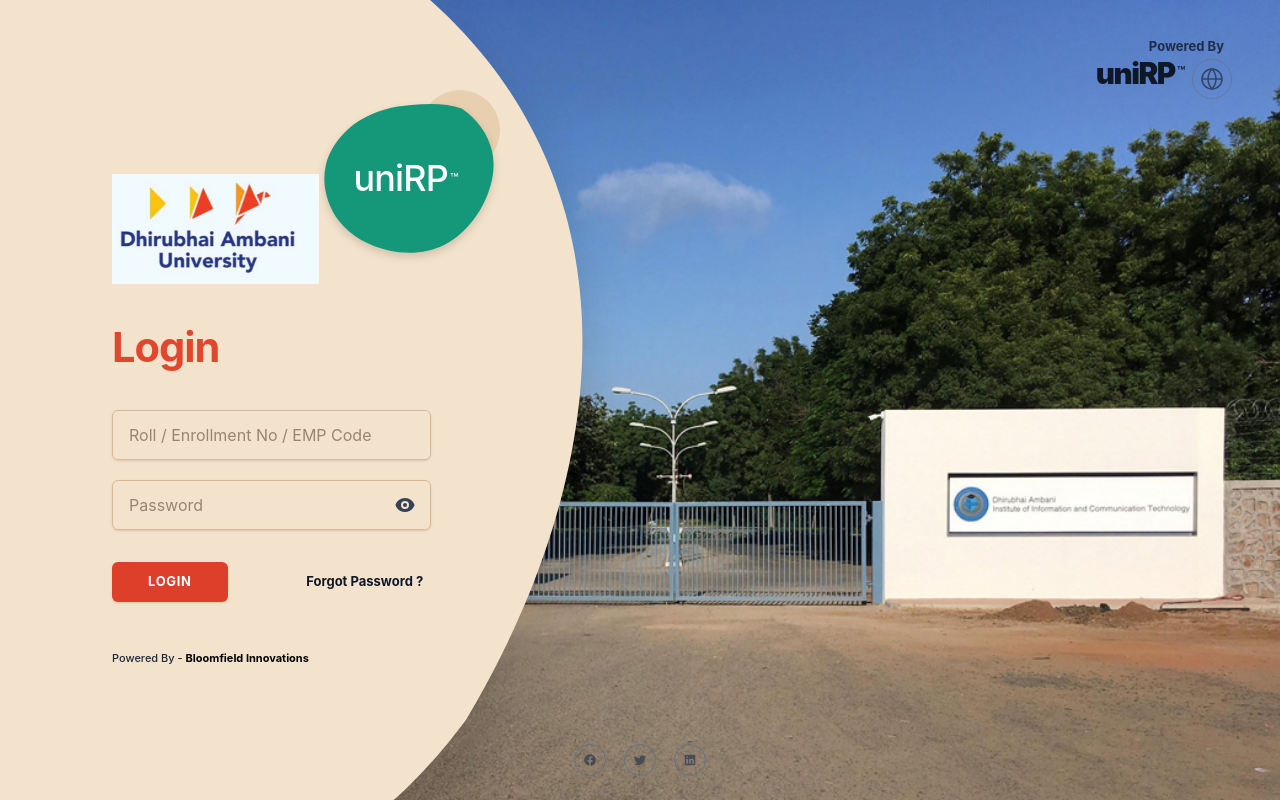
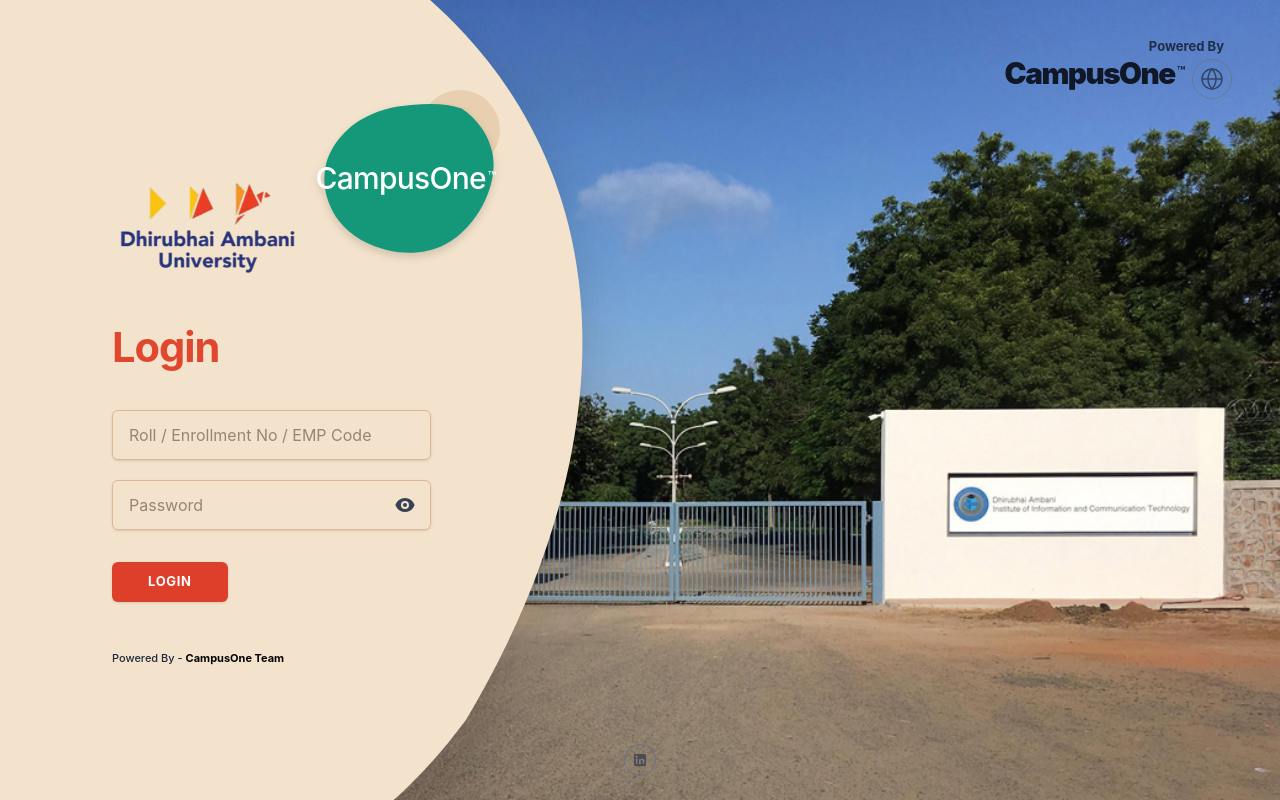
Before and after one commit to durgeshkhushlani/CampusOne-Personal, a React (Vite) app in the folder client/: page /login in a window 1280 px wide. Built offline with nearby package versions, Linux system fonts and the light colour scheme; no server answers.

Commit message:
style: update logo, branding text, and footer icons

```diff
--- a/client/src/pages/Login.jsx
+++ b/client/src/pages/Login.jsx
@@ -71,7 +71,7 @@
               <path fill="#159779" d="M49,-64C63.2,-54.6,74.1,-39.7,77.7,-23.5C81.4,-7.3,77.7,10.3,69.5,26.4C61.3,42.4,48.5,57,32.7,65C16.9,73,-1.9,74.5,-20.1,70.5C-38.3,66.6,-55.8,57.3,-67.2,42.7C-78.6,28.1,-83.8,8.2,-79.8,-9.6C-75.9,-27.4,-62.7,-43.1,-47.4,-52.7C-32.1,-62.3,-16,-65.9,1.1,-67.3C18.2,-68.8,34.8,-69.1,49,-64Z" transform="translate(100 100) scale(1.1)" />
             </svg>
             <div className="absolute inset-0 flex items-center justify-center -ml-2 mt-1">
-               <span className="text-white font-medium text-3xl xl:text-4xl tracking-tight">uniRP<sup className="text-xs xl:text-sm font-normal ml-0.5">™</sup></span>
+               <span className="text-white font-medium text-2xl xl:text-3xl tracking-tight">CampusOne<sup className="text-xs xl:text-sm font-normal ml-0.5">™</sup></span>
             </div>
           </div>
 
@@ -81,7 +81,7 @@
             {/* University Logo */}
             <div className="mb-4">
                {/* using user's uploaded logo */}
-               <img src="/images/logo.png" alt="University Logo" className="h-[90px] xl:h-[110px] object-contain mb-8" />
+               <img src="/images/logo-no-bg.png" alt="University Logo" className="h-[90px] xl:h-[110px] object-contain mb-8" />
             </div>
 
             <h1 className="text-[2.6rem] font-bold text-[#e1472e] mb-8 tracking-tight">Login</h1>
@@ -141,14 +141,11 @@
                 >
                   {isLoading ? "PLEASE WAIT..." : "LOGIN"}
                 </button>
-                <a href="#" className="text-[13px] font-bold text-gray-900 hover:text-[#e1472e] transition-colors pr-2">
-                  Forgot Password ?
-                </a>
               </div>
             </form>
 
             <div className="mt-12 text-[11px] text-gray-800 font-medium">
-              Powered By - <span className="font-bold text-black">Bloomfield Innovations</span>
+              Powered By - <span className="font-bold text-black">CampusOne Team</span>
             </div>
           </div>
         </div>
@@ -159,7 +156,7 @@
         <div className="flex flex-col items-end">
           <span className="text-[13px] font-bold text-gray-900 mb-0 opacity-80 leading-none mr-2">Powered By</span>
           <div className="flex items-start mt-0.5">
-             <span className="text-[1.85rem] font-black text-gray-900 tracking-tighter leading-none mt-1">uniRP<sup className="text-sm font-medium ml-0.5 mt-1">™</sup></span>
+             <span className="text-[1.85rem] font-black text-gray-900 tracking-tighter leading-none mt-1">CampusOne<sup className="text-sm font-medium ml-0.5 mt-1">™</sup></span>
              <div className="w-10 h-10 ml-2 rounded-full border border-gray-500 flex items-center justify-center opacity-70 mt-1">
                {/* Globe outline icon approximation */}
                <svg className="w-6 h-6 text-gray-800" viewBox="0 0 24 24" fill="none" stroke="currentColor" strokeWidth="1.5">
@@ -174,14 +171,8 @@
 
       {/* Bottom Social Icons */}
       <div className="absolute bottom-6 w-full flex justify-center items-center gap-[18px] z-20">
-        <a href="#" className="w-8 h-8 rounded-full border border-gray-500 flex items-center justify-center text-gray-700 hover:text-gray-900 hover:bg-gray-400/30 transition-colors">
-          <svg className="w-3.5 h-3.5 fill-current opacity-80" viewBox="0 0 24 24"><path d="M12 2.04C6.5 2.04 2 6.53 2 12.06C2 17.06 5.66 21.21 10.44 21.96V14.96H7.9V12.06H10.44V9.85C10.44 7.34 11.93 5.96 14.22 5.96C15.31 5.96 16.45 6.15 16.45 6.15V8.62H15.19C13.95 8.62 13.56 9.39 13.56 10.18V12.06H16.34L15.89 14.96H13.56V21.96A10 10 0 0 0 22 12.06C22 6.53 17.5 2.04 12 2.04Z" /></svg>
-        </a>
-        <a href="#" className="w-8 h-8 rounded-full border border-gray-500 flex items-center justify-center text-gray-700 hover:text-gray-900 hover:bg-gray-400/30 transition-colors">
-          <svg className="w-3.5 h-3.5 fill-current opacity-80" viewBox="0 0 24 24"><path d="M22.46 6C21.69 6.35 20.86 6.58 20 6.69C20.88 6.16 21.56 5.32 21.88 4.31C21.05 4.81 20.13 5.16 19.16 5.36C18.37 4.5 17.26 4 16 4C13.65 4 11.73 5.92 11.73 8.29C11.73 8.63 11.77 8.96 11.84 9.27C8.28 9.09 5.11 7.38 3 4.79C2.63 5.42 2.42 6.16 2.42 6.94C2.42 8.43 3.17 9.75 4.33 10.5C3.62 10.5 2.96 10.3 2.38 10V10.03C2.38 12.11 3.86 13.85 5.82 14.24C5.46 14.34 5.08 14.39 4.69 14.39C4.42 14.39 4.15 14.36 3.89 14.31C4.43 16.02 6 17.26 7.89 17.29C6.43 18.45 4.58 19.13 2.56 19.13C2.22 19.13 1.88 19.11 1.54 19.07C3.44 20.29 5.7 21 8.12 21C16 21 20.33 14.46 20.33 8.79C20.33 8.6 20.33 8.42 20.32 8.23C21.16 7.63 21.88 6.87 22.46 6Z" /></svg>
-        </a>
-        <a href="#" className="w-8 h-8 rounded-full border border-gray-500 flex items-center justify-center text-gray-700 hover:text-gray-900 hover:bg-gray-400/30 transition-colors">
-          <svg className="w-3.5 h-3.5 fill-current opacity-80" viewBox="0 0 24 24"><path d="M19 3A2 2 0 0 1 21 5V19A2 2 0 0 1 19 21H5A2 2 0 0 1 3 19V5A2 2 0 0 1 5 3H19M18.5 18.5V13.2A3.26 3.26 0 0 0 15.24 9.94C14 9.94 13.4 10.6 13.04 11.23V10.08H10.5V18.5H13.04V14.15C13.04 13 13.25 11.97 14.54 11.97C15.82 11.97 15.96 13.18 15.96 14.24V18.5H18.5M7.05 8.52C7.9 8.52 8.58 7.83 8.58 6.96C8.58 6.1 7.9 5.41 7.05 5.41C6.19 5.41 5.5 6.1 5.5 6.96C5.5 7.83 6.19 8.52 7.05 8.52M5.77 18.5H8.31V10.08H5.77V18.5Z" /></svg>
+        <a href="https://www.linkedin.com/school/daiict/" target="_blank" rel="noopener noreferrer" className="w-8 h-8 rounded-full border border-gray-500 flex items-center justify-center text-gray-700 hover:text-[#0a66c2] hover:bg-gray-400/30 transition-colors">
+          <svg className="w-4 h-4 fill-current opacity-80" viewBox="0 0 24 24"><path d="M19 3A2 2 0 0 1 21 5V19A2 2 0 0 1 19 21H5A2 2 0 0 1 3 19V5A2 2 0 0 1 5 3H19M18.5 18.5V13.2A3.26 3.26 0 0 0 15.24 9.94C14 9.94 13.4 10.6 13.04 11.23V10.08H10.5V18.5H13.04V14.15C13.04 13 13.25 11.97 14.54 11.97C15.82 11.97 15.96 13.18 15.96 14.24V18.5H18.5M7.05 8.52C7.9 8.52 8.58 7.83 8.58 6.96C8.58 6.1 7.9 5.41 7.05 5.41C6.19 5.41 5.5 6.1 5.5 6.96C5.5 7.83 6.19 8.52 7.05 8.52M5.77 18.5H8.31V10.08H5.77V18.5Z" /></svg>
         </a>
       </div>
 
```
Also changed, not shown: client/public/images/logo-no-bg.png (added), 1 other file (tests, documents, lock files or other folders).
